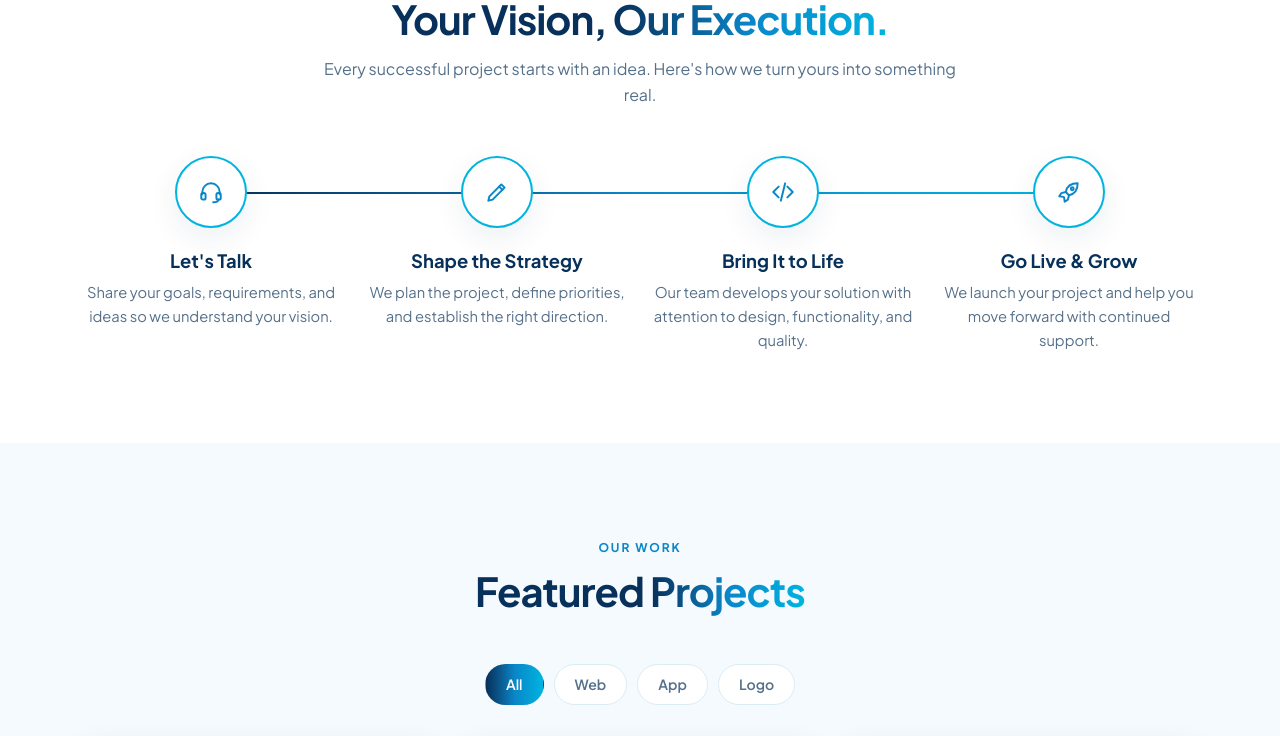
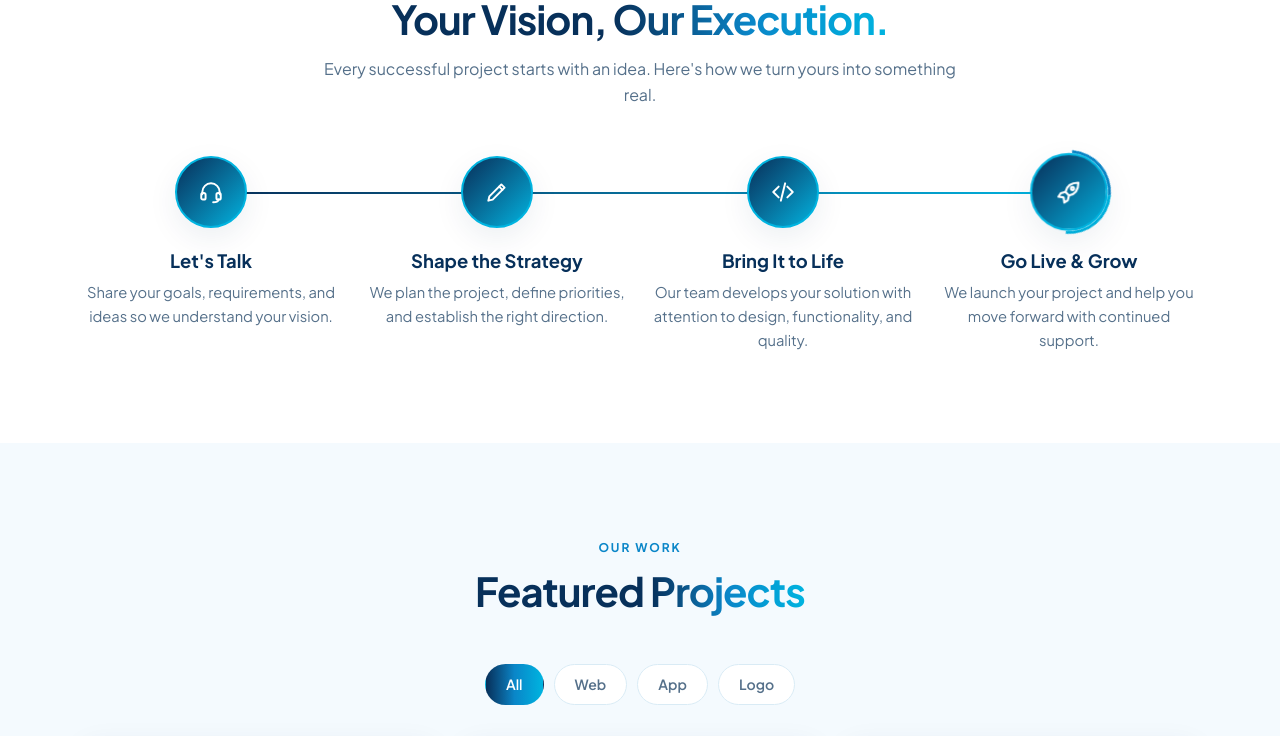
Before and after one commit to abdulhaleem4722/envol-solutions, a React (Vite) app: page / in a window 1280 px wide. Shown: the part 6580-7316 px from the top of the page. Built offline with nearby package versions, Linux system fonts and the light colour scheme; no server answers; a web font is replaced by a local one.

Commit message:
process loop animation

```diff
--- /dev/null
+++ b/src/components/ProcessTimeline.jsx
@@ -0,0 +1,122 @@
+import { useEffect, useRef, useState } from "react";
+import { steps } from "../data";
+import Icon from "./Icon";
+
+// Process steps that animate in a loop:
+// circle 1 spins one full turn -> the line travels to circle 2 -> circle 2 spins -> line to circle 3 -> ... -> restart.
+const SPIN_MS = 1300; // one full rotation of the active circle
+const TRAVEL_MS = 900; // line travelling to the next circle
+const RESET_MS = 700; // pause before the loop restarts
+
+export default function ProcessTimeline() {
+  const root = useRef(null);
+  const [visible, setVisible] = useState(false);
+  const [step, setStep] = useState(0); // circle that is active / last reached
+  const [phase, setPhase] = useState("spin"); // "spin" | "travel" | "reset"
+  const [cycle, setCycle] = useState(0);
+  const last = steps.length - 1;
+
+  // only animate while the section is on screen
+  useEffect(() => {
+    const el = root.current;
+    if (!el) return;
+    const io = new IntersectionObserver(([e]) => setVisible(e.isIntersecting), { threshold: 0.25 });
+    io.observe(el);
+    return () => io.disconnect();
+  }, []);
+
+  useEffect(() => {
+    if (!visible) return;
+    if (window.matchMedia("(prefers-reduced-motion: reduce)").matches) return;
+    let t;
+    if (phase === "spin") {
+      t = setTimeout(() => {
+        if (step < last) setPhase("travel");
+        else setPhase("reset");
+      }, SPIN_MS);
+    } else if (phase === "travel") {
+      t = setTimeout(() => {
+        setStep((s) => s + 1);
+        setPhase("spin");
+      }, TRAVEL_MS);
+    } else {
+      t = setTimeout(() => {
+        setStep(0);
+        setCycle((c) => c + 1);
+        setPhase("spin");
+      }, RESET_MS);
+    }
+    return () => clearTimeout(t);
+  }, [visible, phase, step, last]);
+
+  // how far the bright line has filled, in "gaps" between circles (0 .. last)
+  const progress = phase === "reset" ? last : phase === "travel" ? step + 1 : step;
+  const gap = 100 / steps.length; // % of the width between two circle centres
+  const lineEase = phase === "reset" ? "none" : `width ${TRAVEL_MS}ms linear`;
+
+  return (
+    <div ref={root} className="relative">
+      <style>{`
+        @keyframes proc-spin { from { transform: rotate(0deg); } to { transform: rotate(360deg); } }
+        @keyframes proc-pop { 0% { transform: scale(1); } 40% { transform: scale(1.12); } 100% { transform: scale(1); } }
+        .proc-ring { animation: proc-spin ${SPIN_MS}ms cubic-bezier(0.55, 0.1, 0.3, 1) 1 both; }
+        .proc-pop { animation: proc-pop ${SPIN_MS}ms ease-in-out 1; }
+        @media (prefers-reduced-motion: reduce) { .proc-ring, .proc-pop { animation: none; } }
+      `}</style>
+
+      {/* the line between the circles (desktop) */}
+      <div
+        aria-hidden="true"
+        className="absolute top-9 hidden h-0.5 rounded bg-line lg:block"
+        style={{ left: `${gap / 2}%`, right: `${gap / 2}%` }}
+      />
+      <div
+        aria-hidden="true"
+        className="absolute top-9 hidden h-0.5 lg:block"
+        style={{
+          left: `${gap / 2}%`,
+          width: `${(progress * gap).toFixed(3)}%`,
+          transition: lineEase,
+          opacity: phase === "reset" ? 0 : 1,
+          // opacity fades out at reset so the line does not just snap back
+          ...(phase === "reset" ? { transition: `opacity ${RESET_MS}ms ease` } : {}),
+        }}
+      >
+        <div className="h-full w-full rounded-full bg-linear-to-r from-navy to-aqua" />
+        {/* glowing dot at the front of the line */}
+        <span className="absolute -right-1.5 -top-[5px] size-3 rounded-full bg-aqua shadow-[0_0_14px_3px_rgba(0,180,224,0.65)]" />
+      </div>
+
+      <ol className="relative grid gap-9 sm:grid-cols-2 lg:grid-cols-4 lg:gap-6">
+        {steps.map((s, i) => {
+          const done = i < step || (i === step && phase !== "spin") || (phase === "reset" && true);
+          const active = i === step && phase === "spin" && visible;
+          return (
+            <li key={s.title} className="text-center">
+              <div className="relative mx-auto mb-[18px] size-[72px]">
+                {/* spinning ring while this circle is active */}
+                {active && (
+                  <span
+                    key={`${cycle}-${i}`}
+                    aria-hidden="true"
+                    className="proc-ring absolute -inset-[6px] rounded-full border-[3px] border-transparent border-r-aqua border-t-brand"
+                  />
+                )}
+                <div
+                  key={active ? `a-${cycle}-${i}` : `i-${i}`}
+                  className={`${active ? "proc-pop" : ""} relative z-10 grid size-[72px] place-items-center rounded-full border-2 shadow-[0_10px_30px_rgba(7,48,90,0.08)] transition-colors duration-500 ${
+                    done || active ? "border-aqua bg-linear-to-br from-navy to-aqua text-white" : "border-aqua bg-white text-brand"
+                  }`}
+                >
+                  <Icon name={s.icon} size={26} />
+                </div>
+              </div>
+              <h3 className="mb-1.5 text-[1.15rem] font-bold text-navy">{s.title}</h3>
+              <p className="text-[0.92rem] text-muted">{s.text}</p>
+            </li>
+          );
+        })}
+      </ol>
+    </div>
+  );
+}
--- a/src/components/Sections.jsx
+++ b/src/components/Sections.jsx
@@ -3,6 +3,7 @@ import { services, stats, reasons, steps } from "../data";
 import { container, card, cardFx, iconFx, iconPop, gradBg, gradText, sectionPad } from "../ui";
 import Icon from "./Icon";
 import Reveal from "./Reveal";
+import ProcessTimeline from "./ProcessTimeline";
 import { Link } from "react-router-dom";
 
 export function SectionHead({ eyebrow, title, accent, text }) {
@@ -111,30 +112,6 @@ export function WhyUs() {
 }
 
 export function Process() {
-  const ref = useRef(null);
-  const [on, setOn] = useState(false);
-
-  // jab section screen par aaye tab line chalna shuru kare
-  useEffect(() => {
-    const el = ref.current;
-    if (!el) return;
-    if (window.matchMedia("(prefers-reduced-motion: reduce)").matches) {
-      setOn(true);
-      return;
-    }
-    const io = new IntersectionObserver(
-      ([e]) => {
-        if (e.isIntersecting) {
-          setOn(true);
-          io.disconnect();
-        }
-      },
-      { threshold: 0.35 }
-    );
-    io.observe(el);
-    return () => io.disconnect();
-  }, []);
-
   return (
     <section className={sectionPad}>
       <div className={container}>
@@ -144,35 +121,7 @@ export function Process() {
           accent="Our Execution."
           text="Every successful project starts with an idea. Here's how we turn yours into something real."
         />
-        <div ref={ref} className="relative">
-          {/* line: left se right bharti hai */}
-          <div
-            aria-hidden="true"
-            className="absolute left-[12.5%] right-[12.5%] top-9 hidden h-0.5 overflow-hidden rounded bg-line lg:block"
-          >
-            <div
-              className={`h-full origin-left bg-linear-to-r from-navy via-brand to-aqua transition-transform duration-[2400ms] ease-out ${on ? "scale-x-100" : "scale-x-0"
-                }`}
-            />
-          </div>
-
-          <ol className="relative grid gap-9 sm:grid-cols-2 lg:grid-cols-4 lg:gap-6">
-            {steps.map((s, i) => (
-              <Reveal as="li" key={s.title} delay={i * 140} className="text-center">
-                {/* icon: line jab pohanchti hai tab roshan hota hai, hilta nahi */}
-                <div
-                  className={`relative z-10 mx-auto mb-[18px] grid size-[72px] place-items-center rounded-full border-2 bg-white shadow-[0_10px_30px_rgba(7,48,90,0.08)] transition-colors duration-500 ${on ? "border-aqua text-brand" : "border-line text-muted"
-                    }`}
-                  style={{ transitionDelay: on ? `${i * 800}ms` : "0ms" }}
-                >
-                  <Icon name={s.icon} size={26} />
-                </div>
-                <h3 className="mb-1.5 text-[1.15rem] font-bold text-navy">{s.title}</h3>
-                <p className="text-[0.92rem] text-muted">{s.text}</p>
-              </Reveal>
-            ))}
-          </ol>
-        </div>
+        <ProcessTimeline />
       </div>
     </section>
   );
```
